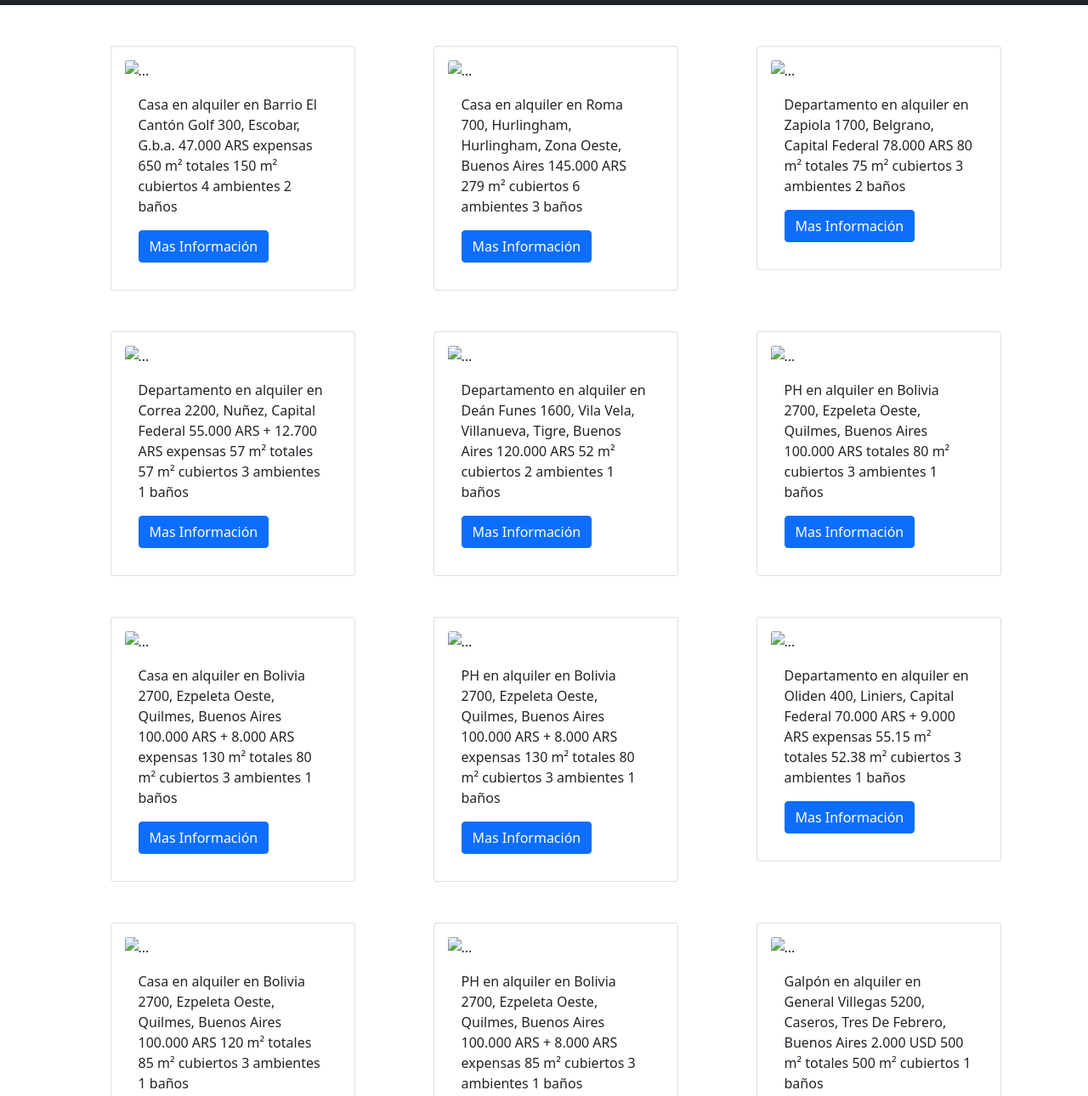
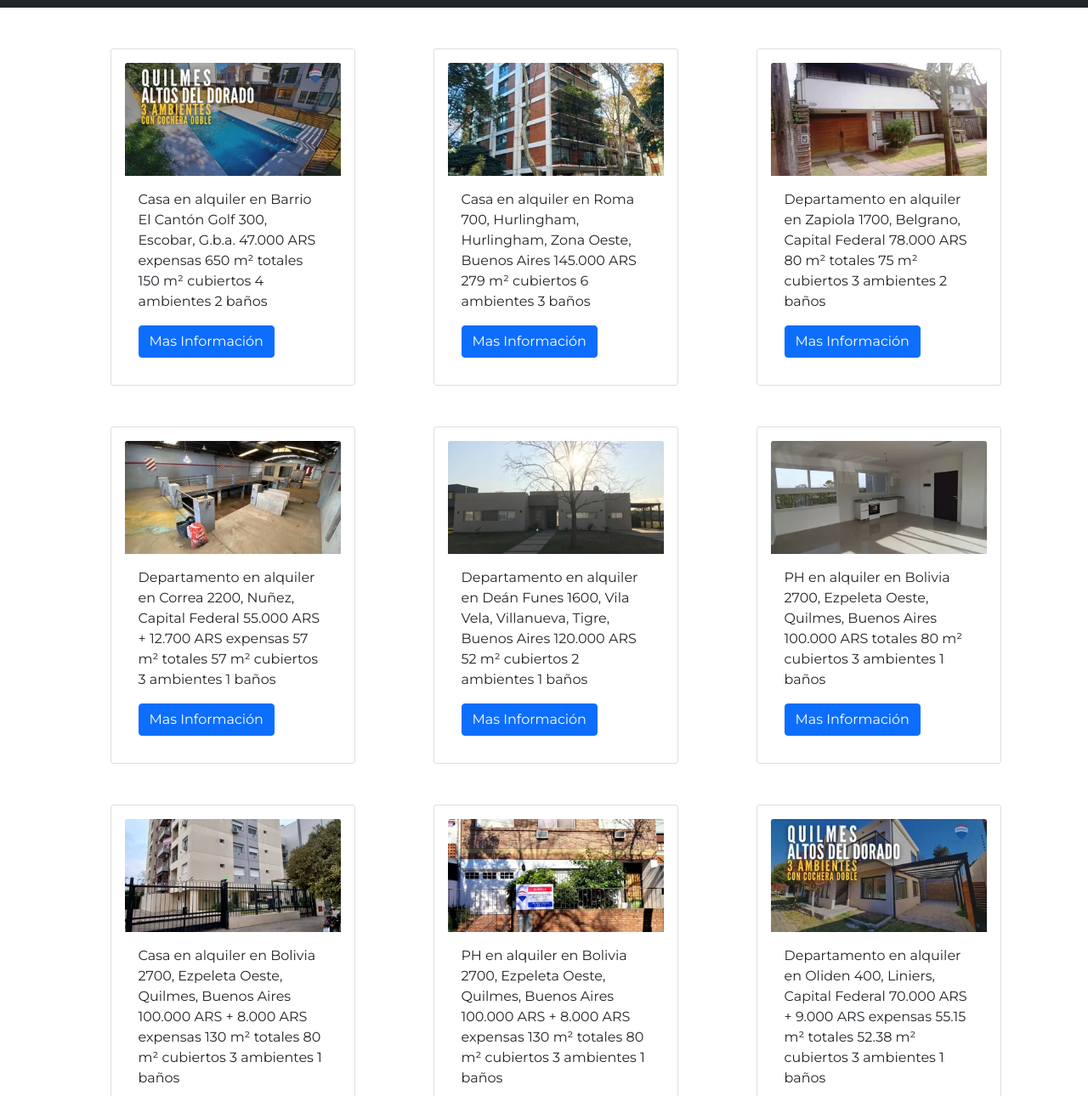
Before and after one commit to javierpeluso10/bootstrap, a plain HTML site: page pages/alquileres.html in a window 1280 px wide. Shown: the part 66-1356 px from the top of the page at 85% size. Drawn offline with nearby package versions, Linux system fonts and the light colour scheme; the site is published under a folder, as on GitHub Pages, so addresses that start at the root find nothing; files whose address does not match are found by name.

Commit message:
Update alquileres.html

```diff
--- a/pages/alquileres.html
+++ b/pages/alquileres.html
@@ -6,7 +6,7 @@
     <!-- Bootstrap CSS -->
     <link href="https://cdn.jsdelivr.net/npm/bootstrap@5.0.0-beta2/dist/css/bootstrap.min.css" rel="stylesheet" integrity="sha384-BmbxuPwQa2lc/FVzBcNJ7UAyJxM6wuqIj61tLrc4wSX0szH/Ev+nYRRuWlolflfl" crossorigin="anonymous">
     <link rel="stylesheet" href="https://cdn.jsdelivr.net/npm/bootstrap-icons@1.4.0/font/bootstrap-icons.css">
-    <link rel="stylesheet" href="/css/main.css">
+    <link rel="stylesheet" href="../css/main.css">
     <title>Inmobili</title>
   </head>
   <body>
@@ -54,7 +54,7 @@
         <div class="row">
           <div class="col col-lg-3 col-md-6 mx-auto pt-5">
             <div class="card p-3" style="width: 18rem;">
-                <img src="/img/alquiler/1.webp" class="card-img-top" alt="...">
+                <img src="../img/alquiler/1.webp" class="card-img-top" alt="...">
                 <div class="card-body">
                   <p class="card-text">Casa en alquiler en Barrio El Cantón Golf 300, Escobar, G.b.a.
                     47.000 ARS expensas
@@ -72,7 +72,7 @@
           </div>
           <div class="col col-lg-3 col-md-6 mx-auto pt-5">
             <div class="card p-3" style="width: 18rem;">
-                <img src="/img/alquiler/2.webp" class="card-img-top" alt="...">
+                <img src="../img/alquiler/2.webp" class="card-img-top" alt="...">
                 <div class="card-body">
                   <p class="card-text">Casa en alquiler en Roma 700, Hurlingham, Hurlingham, Zona Oeste, Buenos Aires
                     145.000 ARS
@@ -89,7 +89,7 @@
           </div>
           <div class="col col-lg-3 col-md-6 mx-auto pt-5">
             <div class="card p-3" style="width: 18rem;">
-                <img src="/img/alquiler/3.webp" class="card-img-top" alt="...">
+                <img src="../img/alquiler/3.webp" class="card-img-top" alt="...">
                 <div class="card-body">
                   <p class="card-text">Departamento en alquiler en Zapiola 1700, Belgrano, Capital Federal
                     78.000 ARS
@@ -109,7 +109,7 @@
         <div class="row">
             <div class="col col-lg-3 col-md-6 mx-auto pt-5">
                 <div class="card p-3" style="width: 18rem;">
-                    <img src="/img/alquiler/4.webp" class="card-img-top" alt="...">
+                    <img src="../img/alquiler/4.webp" class="card-img-top" alt="...">
                     <div class="card-body">
                       <p class="card-text">Departamento en alquiler en Correa 2200, Nuñez, Capital Federal
                         55.000 ARS
@@ -129,7 +129,7 @@
             </div>
             <div class="col col-lg-3 col-md-6 mx-auto pt-5">
                 <div class="card p-3" style="width: 18rem;">
-                    <img src="/img/alquiler/5.webp" class="card-img-top" alt="...">
+                    <img src="../img/alquiler/5.webp" class="card-img-top" alt="...">
                     <div class="card-body">
                       <p class="card-text">Departamento en alquiler en Deán Funes 1600, Vila Vela, Villanueva, Tigre, Buenos Aires
                         120.000 ARS
@@ -147,7 +147,7 @@
             </div>
             <div class="col col-lg-3 col-md-6 mx-auto pt-5">
                 <div class="card p-3" style="width: 18rem;">
-                    <img src="/img/alquiler/6.webp" class="card-img-top" alt="...">
+                    <img src="../img/alquiler/6.webp" class="card-img-top" alt="...">
                     <div class="card-body">
                       <p class="card-text">PH en alquiler en Bolivia 2700, Ezpeleta Oeste, Quilmes, Buenos Aires 100.000 ARS totales 80 m² cubiertos 3 ambientes 1 baños</p>
                       <a href="#" class="btn btn-primary">Mas Información</a>
@@ -158,7 +158,7 @@
           <div class="row">
             <div class="col col-lg-3 col-md-6 mx-auto pt-5">
                 <div class="card p-3" style="width: 18rem;">
-                    <img src="/img/alquiler/7.webp" class="card-img-top" alt="...">
+                    <img src="../img/alquiler/7.webp" class="card-img-top" alt="...">
                     <div class="card-body">
                       <p class="card-text">Casa en alquiler en Bolivia 2700, Ezpeleta Oeste, Quilmes, Buenos Aires
                         100.000 ARS
@@ -178,7 +178,7 @@
             </div>
             <div class="col col-lg-3 col-md-6 mx-auto pt-5">
                 <div class="card p-3" style="width: 18rem;">
-                    <img src="/img/alquiler/8.webp" class="card-img-top" alt="...">
+                    <img src="../img/alquiler/8.webp" class="card-img-top" alt="...">
                     <div class="card-body">
                       <p class="card-text">PH en alquiler en Bolivia 2700, Ezpeleta Oeste, Quilmes, Buenos Aires
                         100.000 ARS
@@ -198,7 +198,7 @@
             </div>
             <div class="col col-lg-3 col-md-6 mx-auto pt-5">
                 <div class="card p-3" style="width: 18rem;">
-                    <img src="/img/alquiler/9.webp" class="card-img-top" alt="...">
+                    <img src="../img/alquiler/9.webp" class="card-img-top" alt="...">
                     <div class="card-body">
                       <p class="card-text">Departamento en alquiler en Oliden 400, Liniers, Capital Federal
                         70.000 ARS
@@ -220,7 +220,7 @@
           <div class="row">
             <div class="col col-lg-3 col-md-6 mx-auto pt-5">
                 <div class="card p-3" style="width: 18rem;">
-                    <img src="/img/alquiler/10.webp" class="card-img-top" alt="...">
+                    <img src="../img/alquiler/10.webp" class="card-img-top" alt="...">
                     <div class="card-body">
                       <p class="card-text">Casa en alquiler en Bolivia 2700, Ezpeleta Oeste, Quilmes, Buenos Aires
                         100.000 ARS
@@ -238,7 +238,7 @@
             </div>
             <div class="col col-lg-3 col-md-6 mx-auto pt-5">
                 <div class="card p-3" style="width: 18rem;">
-                    <img src="/img/alquiler/11.webp" class="card-img-top" alt="...">
+                    <img src="../img/alquiler/11.webp" class="card-img-top" alt="...">
                     <div class="card-body">
                       <p class="card-text">PH en alquiler en Bolivia 2700, Ezpeleta Oeste, Quilmes, Buenos Aires
                         100.000 ARS
@@ -257,7 +257,7 @@
             </div>
             <div class="col col-lg-3 col-md-6 mx-auto pt-5">
                 <div class="card p-3" style="width: 18rem;">
-                    <img src="/img/alquiler/12.webp" class="card-img-top" alt="...">
+                    <img src="../img/alquiler/12.webp" class="card-img-top" alt="...">
                     <div class="card-body">
                       <p class="card-text">Galpón en alquiler en General Villegas 5200, Caseros, Tres De Febrero, Buenos Aires
                         2.000 USD
```
